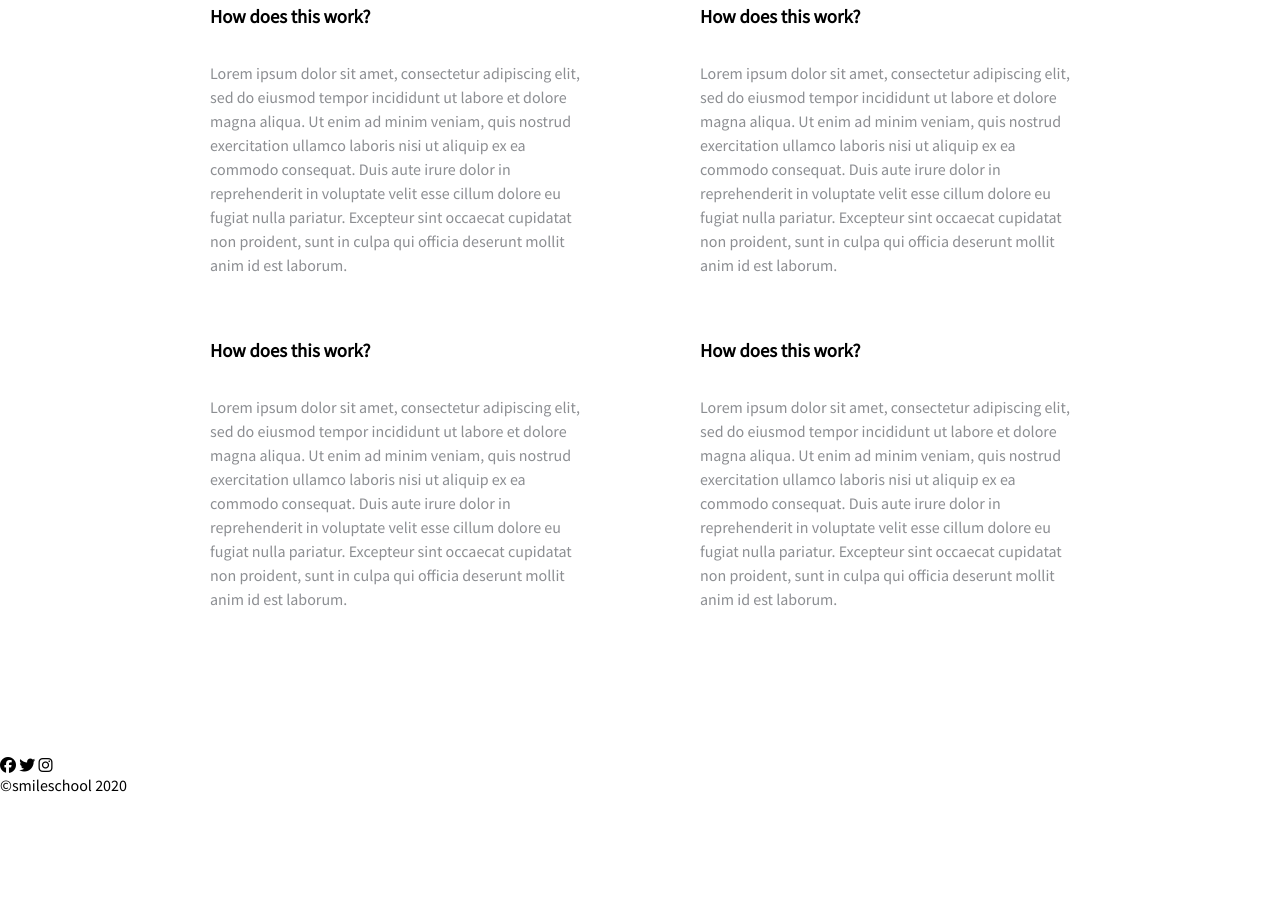
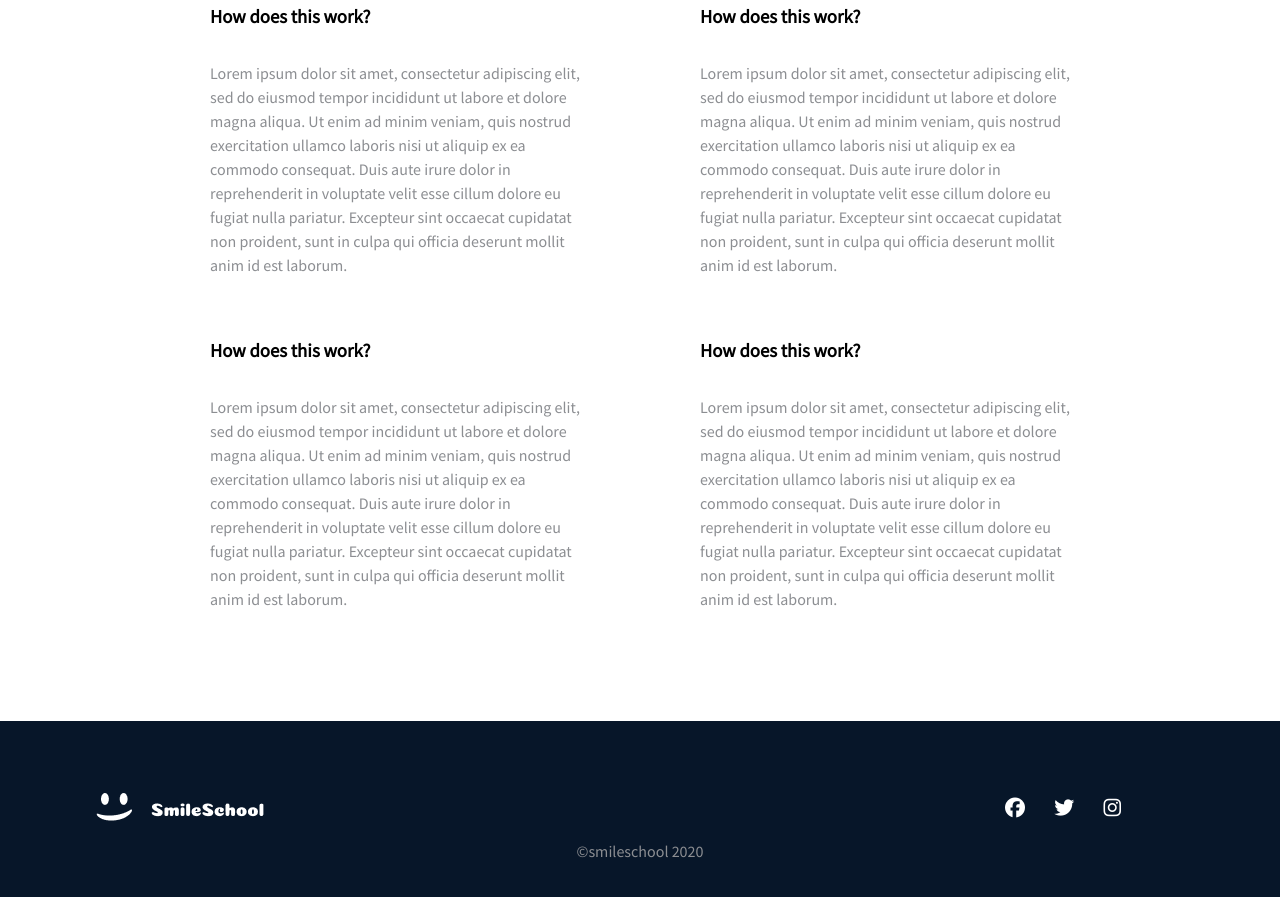
Before and after one commit to Mwandii/alx_html_css, a plain HTML site: page css_advanced/index.html in a window 1280 px wide. Shown: the part 2572-3469 px from the top of the page. Before the commit the page ends 3367 px from the top, so only its background shows below. Drawn offline with Linux system fonts and the light colour scheme.

Commit message:
completed the footer section

```diff
--- a/css_advanced/index.html
+++ b/css_advanced/index.html
@@ -216,10 +216,10 @@
         </section>
     </main>
     <footer>
-        <section>
-            <div>
+        <section class="footer">
+            <div class="footer-sec">
                 <img src="/css_advanced/media/logo (1).png" alt="logo">
-                <div>
+                <div class="footer-icons">
                     <i class="fa-brands fa-facebook"></i>
                     <i class="fa-brands fa-twitter"></i>
                     <i class="fa-brands fa-instagram"></i>
--- a/css_advanced/styles.css
+++ b/css_advanced/styles.css
@@ -318,3 +318,31 @@ header {
 .faq-text {
     color: #8C8E92;
 }
+
+.footer {
+    background-color: #071629;
+    padding: 4rem 6rem;
+}
+
+.footer-sec {
+    display: flex;
+    justify-content: space-between;
+    align-items: center;
+}
+
+.footer-sec i {
+    margin: 13px;
+    color: white;
+    font-size: 20px;
+}
+
+.footer-icons {
+    margin-right: 50px;
+}
+
+.footer p {
+    text-align: center;
+    margin: 10px 0 0 0;
+    padding: 0;
+    color: #8C8E92;
+}
```
